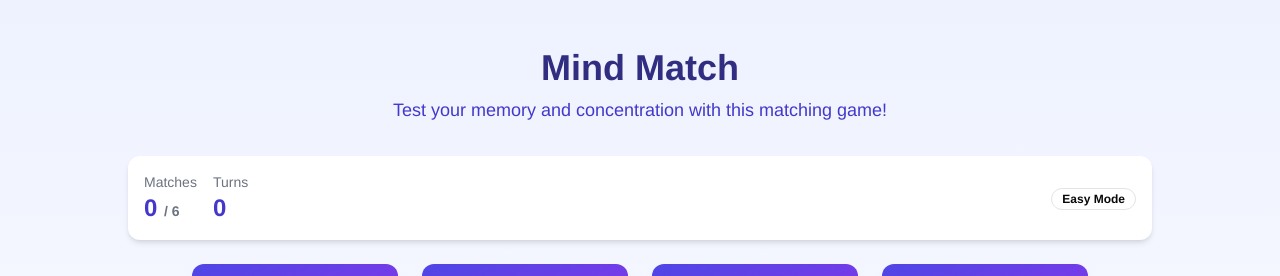
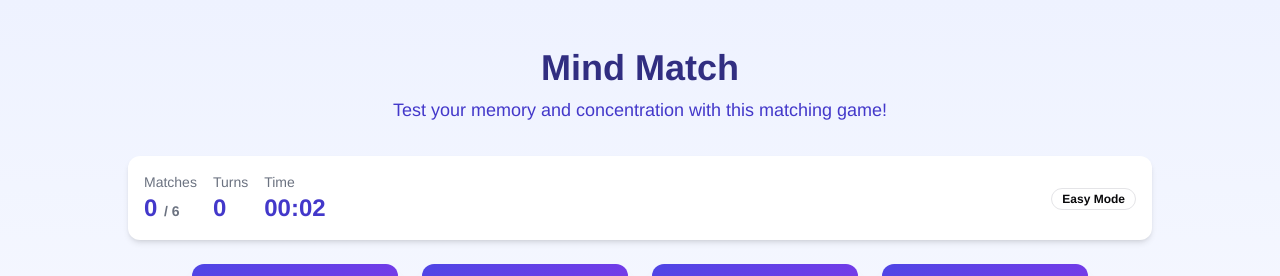
Before and after one commit to hyaghi/cards-memory-game, a React (Vite) app: page / in a window 1280 px wide. Both pictures are taken after a click on the button "Start Game". Shown: the top 276 px of the page. Built offline with nearby package versions, Linux system fonts and the light colour scheme.

Commit message:
Ok, here's the commit message:
Refactor code

```diff
--- a/src/components/game/ScorePanel.tsx
+++ b/src/components/game/ScorePanel.tsx
@@ -1,13 +1,16 @@
 
 import { Badge } from "@/components/ui/badge";
+import { Timer } from "./Timer";
 
 interface ScorePanelProps {
   score: number;
   turns: number;
   difficulty: "easy" | "medium" | "hard";
+  isGameActive: boolean;
+  onTimeUpdate?: (time: number) => void;
 }
 
-export const ScorePanel = ({ score, turns, difficulty }: ScorePanelProps) => {
+export const ScorePanel = ({ score, turns, difficulty, isGameActive, onTimeUpdate }: ScorePanelProps) => {
   const maxPairs = difficulty === "easy" ? 6 : difficulty === "medium" ? 8 : 10;
 
   return (
@@ -22,6 +25,8 @@ export const ScorePanel = ({ score, turns, difficulty }: ScorePanelProps) => {
           <h3 className="text-sm font-medium text-gray-500">Turns</h3>
           <p className="text-2xl font-bold text-indigo-700">{turns}</p>
         </div>
+
+        <Timer isRunning={isGameActive} onTimeUpdate={onTimeUpdate} />
       </div>
 
       <div>
--- /dev/null
+++ b/src/components/game/Timer.tsx
@@ -0,0 +1,45 @@
+
+import { useEffect, useState } from "react";
+
+interface TimerProps {
+  isRunning: boolean;
+  onTimeUpdate?: (time: number) => void;
+}
+
+export const Timer = ({ isRunning, onTimeUpdate }: TimerProps) => {
+  const [seconds, setSeconds] = useState(0);
+
+  useEffect(() => {
+    let interval: number | null = null;
+
+    if (isRunning) {
+      interval = window.setInterval(() => {
+        setSeconds(prevSeconds => {
+          const newTime = prevSeconds + 1;
+          if (onTimeUpdate) onTimeUpdate(newTime);
+          return newTime;
+        });
+      }, 1000);
+    } else if (interval) {
+      clearInterval(interval);
+    }
+
+    return () => {
+      if (interval) clearInterval(interval);
+    };
+  }, [isRunning, onTimeUpdate]);
+
+  // Format time as mm:ss
+  const formatTime = (totalSeconds: number) => {
+    const minutes = Math.floor(totalSeconds / 60);
+    const seconds = totalSeconds % 60;
+    return `${minutes.toString().padStart(2, '0')}:${seconds.toString().padStart(2, '0')}`;
+  };
+
+  return (
+    <div>
+      <h3 className="text-sm font-medium text-gray-500">Time</h3>
+      <p className="text-2xl font-bold text-indigo-700">{formatTime(seconds)}</p>
+    </div>
+  );
+};
--- a/src/pages/Index.tsx
+++ b/src/pages/Index.tsx
@@ -12,15 +12,21 @@ const Index = () => {
   const [turns, setTurns] = useState(0);
   const [difficulty, setDifficulty] = useState<"easy" | "medium" | "hard">("easy");
   const [showRules, setShowRules] = useState(false);
+  const [gameTime, setGameTime] = useState(0);
 
   const startGame = () => {
     setGameStarted(true);
     setScore(0);
     setTurns(0);
+    setGameTime(0);
   };
 
   const endGame = () => {
     setGameStarted(false);
+  };
+
+  const handleTimeUpdate = (time: number) => {
+    setGameTime(time);
   };
 
   return (
@@ -53,7 +59,13 @@ const Index = () => {
           </div>
         ) : (
           <div className="space-y-6">
-            <ScorePanel score={score} turns={turns} difficulty={difficulty} />
+            <ScorePanel
+              score={score}
+              turns={turns}
+              difficulty={difficulty}
+              isGameActive={gameStarted}
+              onTimeUpdate={handleTimeUpdate}
+            />
             <GameBoard
               difficulty={difficulty}
               incrementScore={() => setScore(score + 1)}
```
